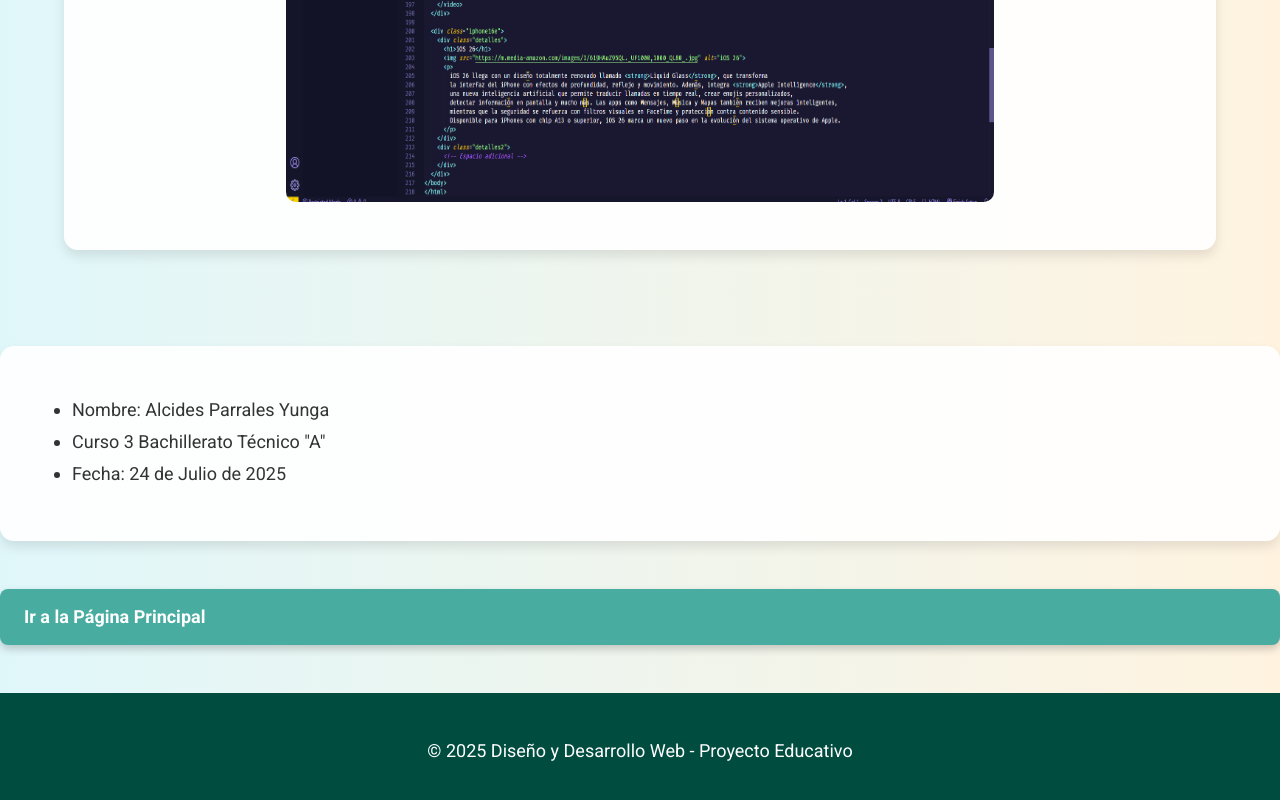
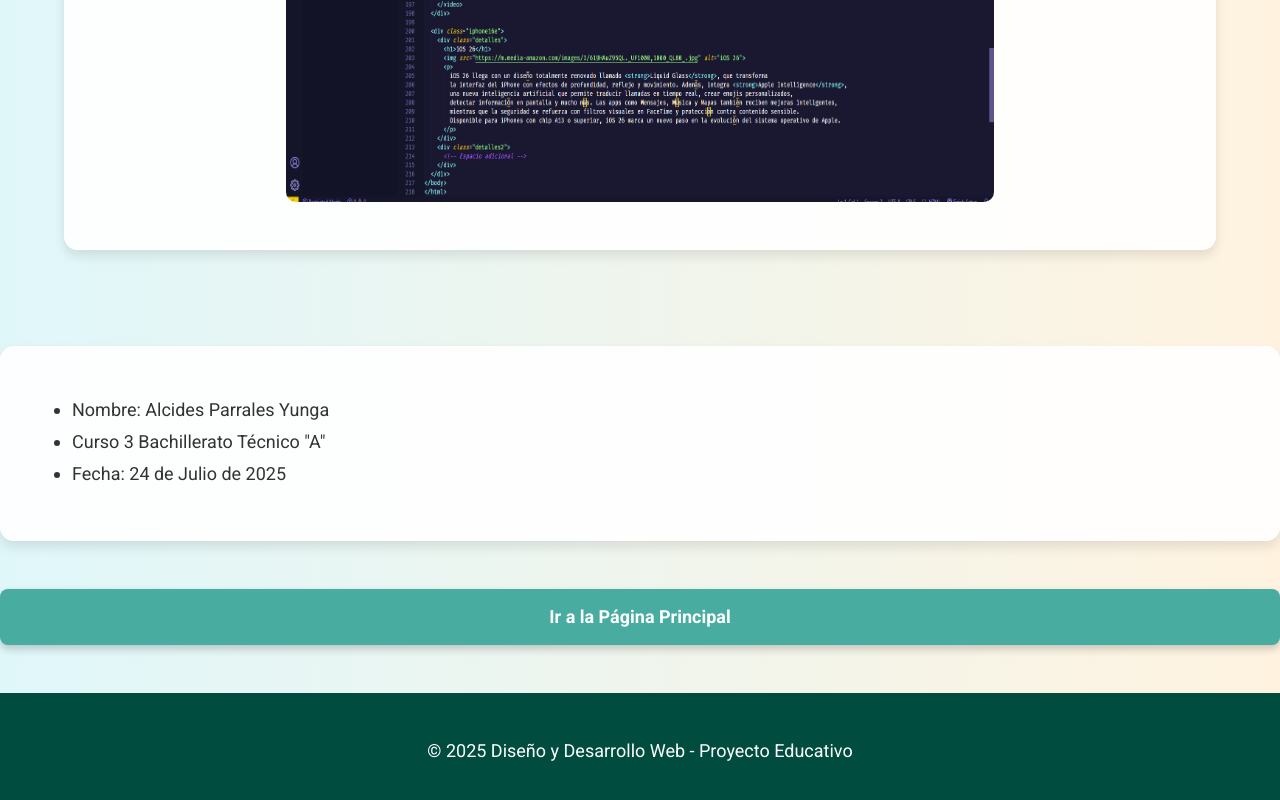
Before and after one commit to Kiomate/Dise-o-y-Desarrollo-Web, a plain HTML site: page index.html in a window 1280 px wide. Shown: the part 8347-9147 px from the top of the page. Drawn offline with Linux system fonts and the light colour scheme.

Commit message:
Update index.html

```diff
--- a/index.html
+++ b/index.html
@@ -290,8 +290,10 @@ document.getElementById("miBoton").onclick = function() {
         <li>Curso 3 Bachillerato Técnico "A"</li>
         <li>Fecha: 24 de Julio de 2025</li>
       </ul>
+    </div>
 
-    </div>
+  </div>
+    <div style="text-align: center; margin-top: 2rem;">
       <a href="otra_pagina.html" style="
     background-color: #48aca0;
     margin: 1rem auto;
@@ -308,6 +310,7 @@ document.getElementById("miBoton").onclick = function() {
   " onmouseover="this.style.backgroundColor='#004d40'" onmouseout="this.style.backgroundColor='#00796b'">
     Ir a la Página Principal
   </a>
+    </div>
     <footer>
       <p>&copy; 2025 Diseño y Desarrollo Web - Proyecto Educativo</p>
     </footer>
```
